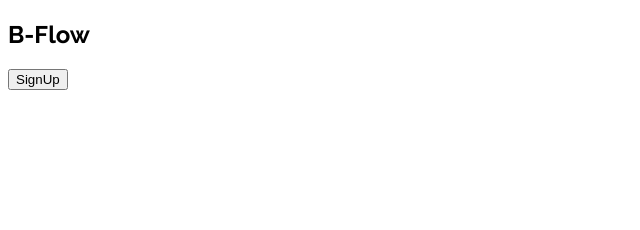
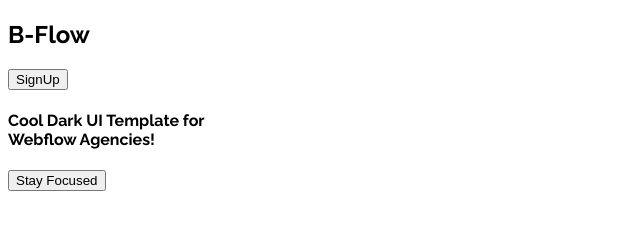
Before and after one commit to MUSTAKIMBIN/B-Flow_A-001, a plain HTML site: page index.html in a window 1280 px wide. Shown: the whole page, without its empty margins (0-640 px from the left). Drawn offline with Linux system fonts and the light colour scheme.

Commit message:
created HTML structure for header section

```diff
--- a/index.html
+++ b/index.html
@@ -19,6 +19,13 @@
         <h1>B-Flow</h1>
         <button>SignUp</button>
       </nav>
+      <div>
+        <h4>
+          Cool Dark UI Template for <br />
+          Webflow Agencies!
+        </h4>
+        <button>Stay Focused</button>
+      </div>
     </header>
     <main></main>
     <footer></footer>
```
